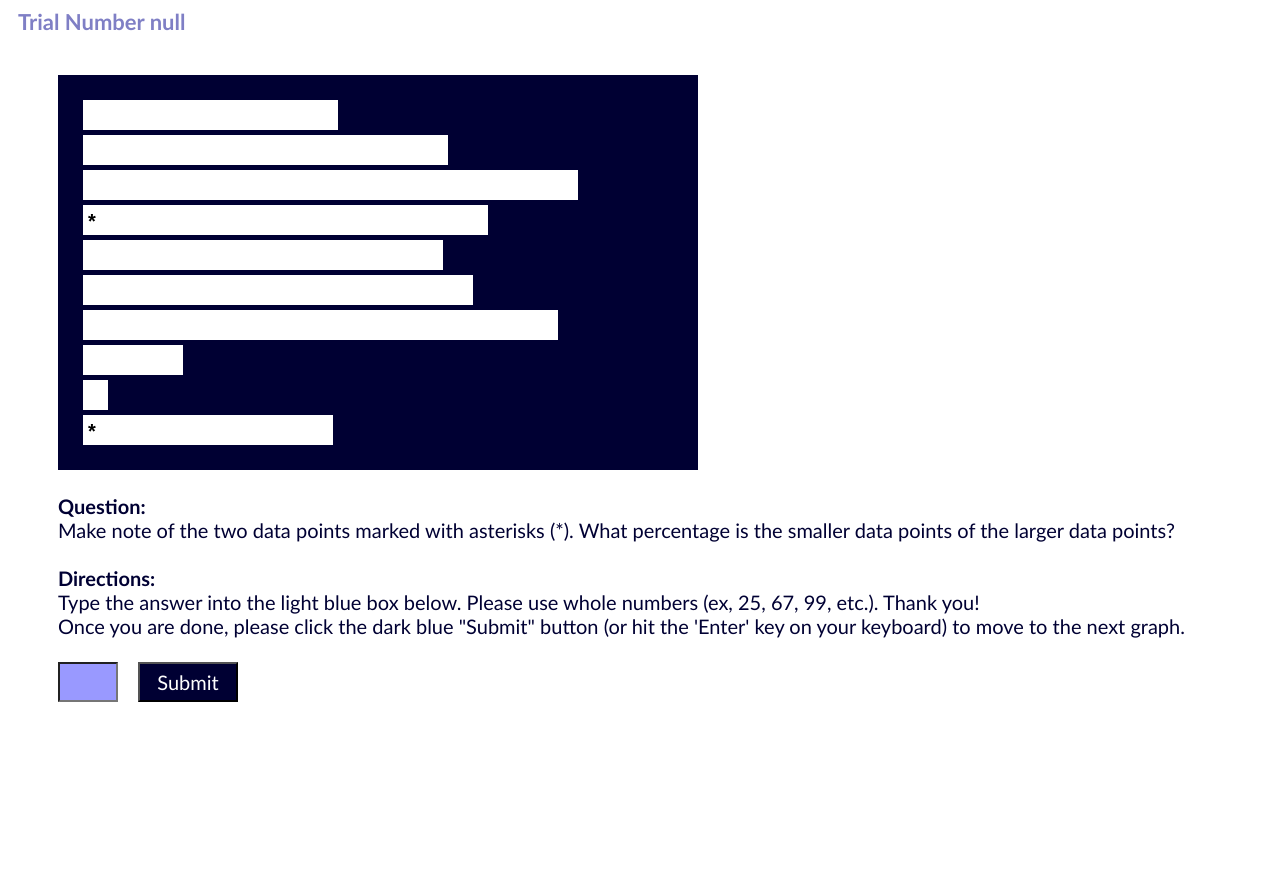
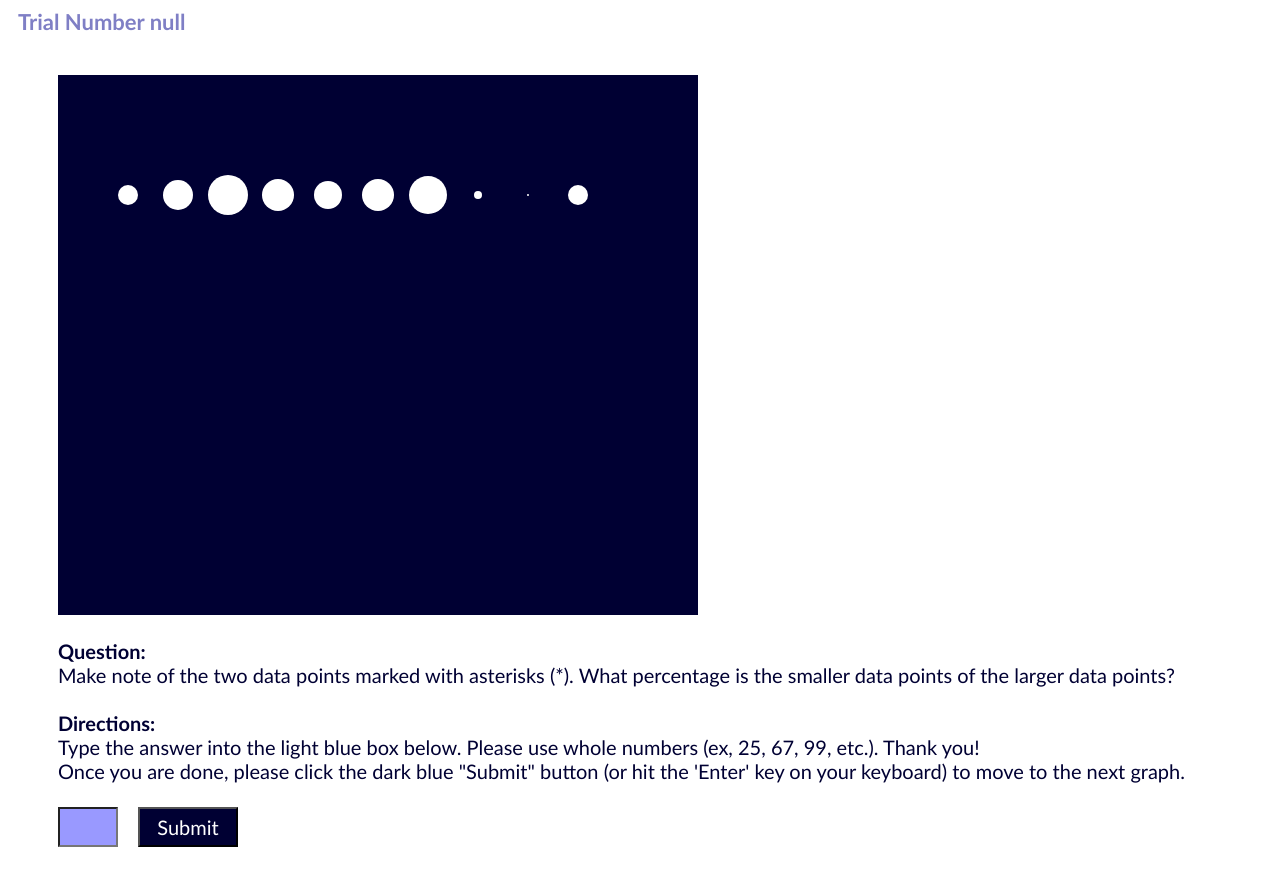
Before and after one commit to cjaiello/DataVisExperiment, a plain HTML site: page 1.html in a window 1280 px wide. Drawn offline with nearby package versions, Linux system fonts and the light colour scheme.

Commit message:
Added circles, now just need to mark them

```diff
--- a/1.html
+++ b/1.html
@@ -32,7 +32,7 @@
 
 <script>
     // Build outer visualization
-    buildBarVis(generateAnyRandomNumbers(100, 10));
+    buildDotVis(generateAnyRandomNumbers(100, 10));
     markTwoDataPoints();
 
     // Setting h1 to have the trial number in it:
--- a/scripts.js
+++ b/scripts.js
@@ -64,11 +64,19 @@
     // First we need to randomly choose two data points to select:
     arrayOfChosenDataPoints = generateDifferentRandomNumbers(10, 2);
 
-    // Then we need to select them and add marks to them:
-    firstMarkedNode = d3.select(".chart")[0][0].children[(arrayOfChosenDataPoints[0]-1)];
+    // Marking the bar chart visualizations:
+    /*firstMarkedNode = d3.select(".chart")[0][0].children[(arrayOfChosenDataPoints[0]-1)];
     firstMarkedNode.innerHTML = "<font style=\"color: black; font-size: 20px;\"><strong>*</strong></font>";
     secondMarkedNode = d3.select(".chart")[0][0].children[(arrayOfChosenDataPoints[1]-1)];
+    secondMarkedNode.innerHTML = "<font style=\"color: black; font-size: 20px;\"><strong>*</strong></font>";*/
+
+    // Marking the dot visualizations:
+    firstMarkedNode = d3.select(".circleChart")[0][0].children[(arrayOfChosenDataPoints[0]-1)];
+    firstMarkedNode.innerHTML = "<font style=\"color: black; font-size: 20px;\"><strong>*</strong></font>";
+    secondMarkedNode = d3.select(".circleChart")[0][0].children[(arrayOfChosenDataPoints[1]-1)];
+    console.log(secondMarkedNode);
     secondMarkedNode.innerHTML = "<font style=\"color: black; font-size: 20px;\"><strong>*</strong></font>";
+
     // Keeping track of the correct answers:
     var firstCorrectNumber = document.getElementById("firstCorrectNumber");
     firstCorrectNumber.innerHTML = (firstMarkedNode.offsetWidth-10) / 5;
@@ -207,8 +215,6 @@
     var w = 400;
     var h = 500;
 
-    var format = d3.format(",.0f");
-
     var x = d3.scale.linear().range([0, w-50]),
         y = d3.scale.ordinal().rangeRoundBands([0, h-50], .1);
 
@@ -229,3 +235,37 @@
       .style("width", function(d) { return d * 5 + "px"; })
       .style("height", "20px");
   }
+
+
+
+/// This function will build the dot visualization
+function buildDotVis(data){
+  // Now let's turn them into circles, because
+  // for some reason Christina weirdly likes circles
+  // although this will probably prove they're bad practice to use...
+  // Aww.
+
+  console.log(data);
+
+  var svg = d3.select(".chart")
+            .append("svg")
+            .attr("class", "circleChart")
+            .attr("width",  600)
+            .attr("height", 500);
+
+  // generate circles
+  svg.selectAll("circle")
+     .data(data)
+     .enter()
+     .append("circle")
+     .attr("cx", function(d, i) {
+            console.log(i);
+            return (((i+1) * 50)); })
+     .attr("cy", 100)
+     .attr("r", function(d) {
+            return Math.ceil(d / 5); })
+     .attr("fill", "white");
+
+    console.log("Done");
+
+  }
```
